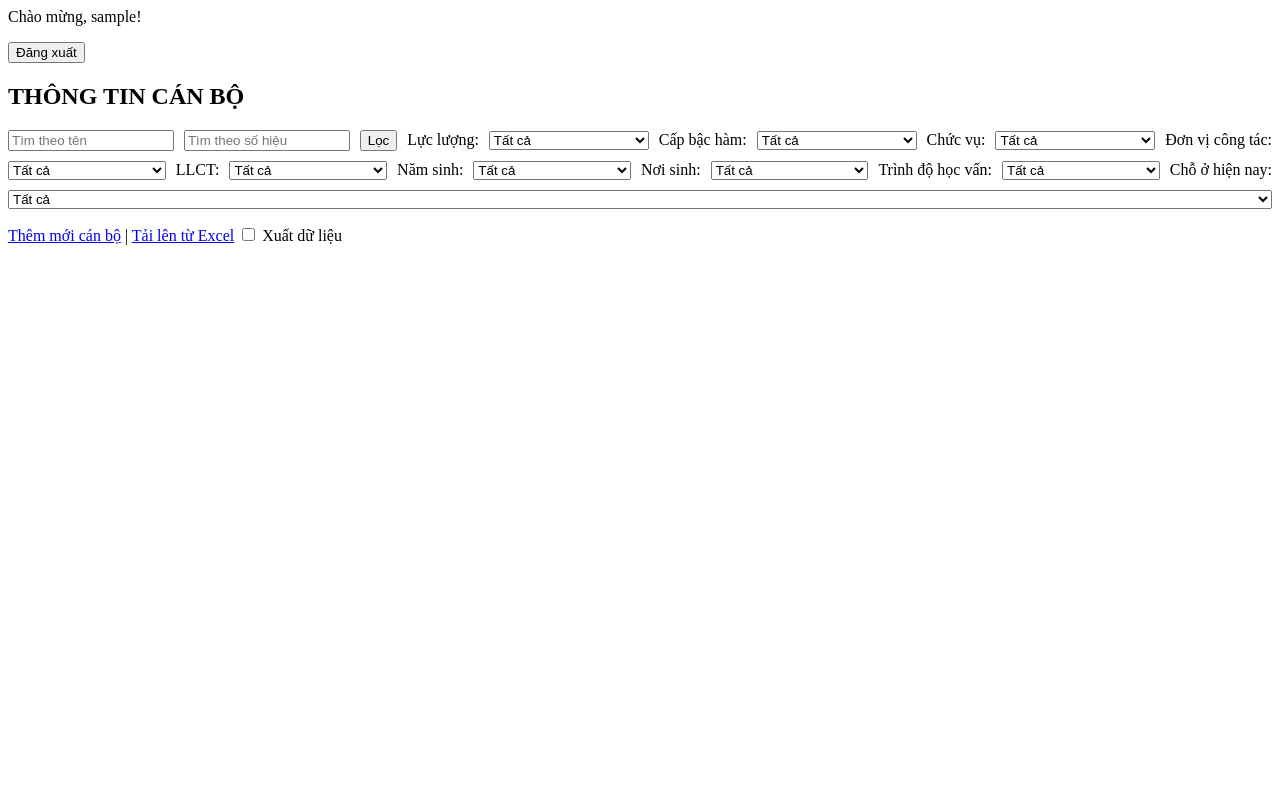
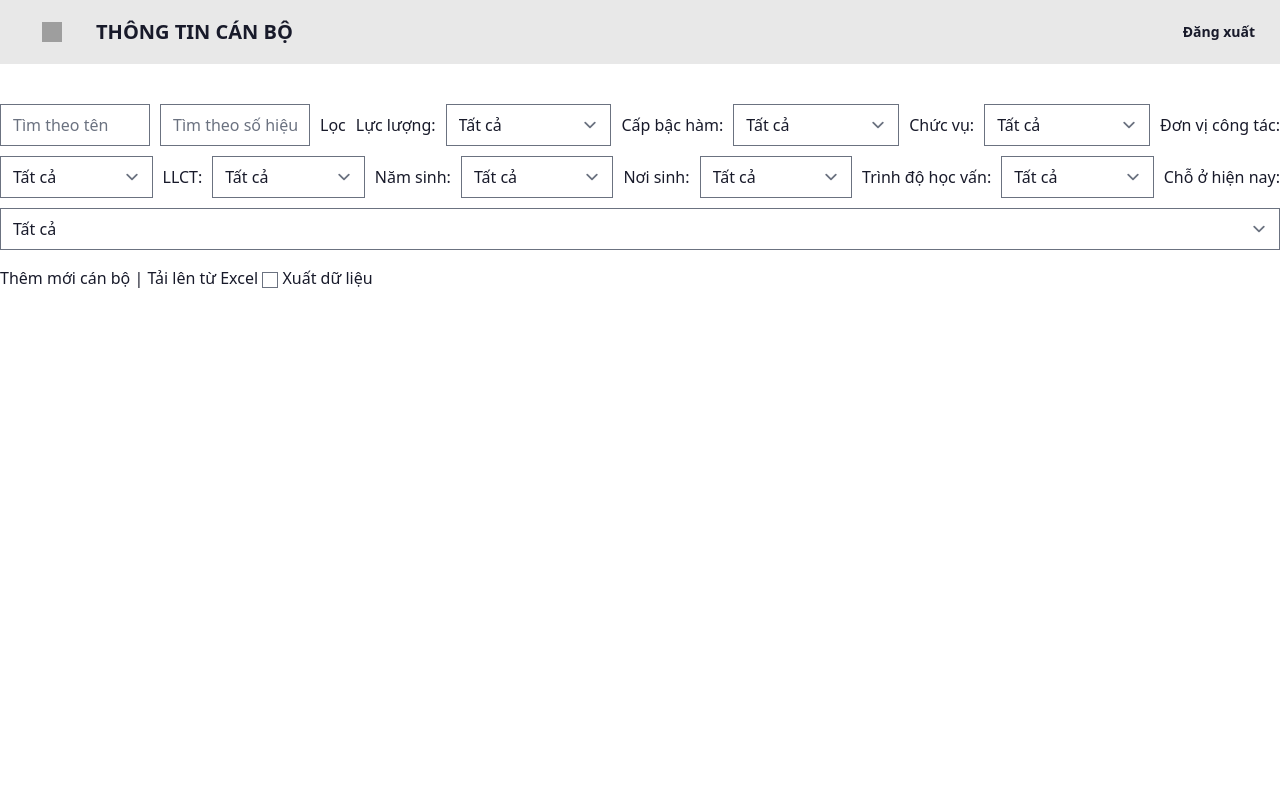
Before and after one commit to ndturng/data_management_CA, a Django app: page /officers/ in a window 1280 px wide. Run offline with Django 5.2, Linux system fonts and the light colour scheme; the visitor is signed in with stand-in values (Sample User, id 1); data that the repository does not hold is empty; some libraries are stand-ins or nearby versions; grey boxes are pictures that could not be loaded.

Commit message:
style officer_list

```diff
--- a/officers/templates/officers/officer_list.html
+++ b/officers/templates/officers/officer_list.html
@@ -1,16 +1,31 @@
+{% load static tailwind_tags %}
+
+<div class="navbar bg-base-200 mb-10">
+    <div class="flex-none tooltip tooltip-bottom" data-tip="Tìm kiếm">
+      <button class="btn btn-md btn-circle btn-ghost mx-5">
+        <img src="{% static 'src/search.png' %}" alt="Search Icon" class="w-5 h-5">
+      </button>
+    </div>
+    <div class="flex-1">
+        <h2 class="font-semibold text-xl">THÔNG TIN CÁN BỘ</h2>
+    </div>
+    <div class="flex-none">
+      <button>
             {% if user.is_authenticated %}
-    <p>Chào mừng, {{ user.username }}! </p>
+            <!-- <p>Chào mừng, {{ user.username }}! </p> -->
+            {% tailwind_css %}
             <form method="POST" action="{% url 'logout' %}">
                 {% csrf_token %}
-        <button type="submit">Đăng xuất</button>
+                <button type="submit" class="btn btn-ghost rounded-md">Đăng xuất</button>
             </form>
         {% else %}
             <a href="{% url 'login' %}">Đăng nhập</a>
         {% endif %}
-<h2>THÔNG TIN CÁN BỘ</h2>
+      </button>
+    </div>
+  </div>
 
-
-
+<div>
     <form method="GET" action="{% url 'officer_list' %}" style="display: flex; flex-wrap: wrap; gap: 10px; align-items: center;">
         <input type="text" name="q" placeholder="Tìm theo tên" value="{{ query|default_if_none:'' }}" style="flex: 1; min-width: 150px;">
 
@@ -111,6 +126,7 @@
 
 
     </form>
+</div>
 
 <a href="{% url 'officer_create' %}">Thêm mới cán bộ</a> |
 <a href="{% url 'excel_upload' %}">Tải lên từ Excel</a>
@@ -149,9 +165,10 @@
 <div id="exportForm" style="display: none;">
     <form method="post" action="{% url 'officer_list' %}">
         {% csrf_token %}
-        <h3>Chọn cán bộ và thông tin cần trích xuất</h3>
+        <h3 class="mb-10">Chọn cán bộ và thông tin cần trích xuất</h3>
 
         <!-- Officer Selection -->
+        <div class="flex justify-around">
             <div>
                 <strong>Chọn cán bộ:</strong><br>
 
@@ -195,6 +212,7 @@
                     {{ form.related_tables }}
                 </ul>
             </div>
+        </div>
 
         <button type="submit" name="export">Xuất dữ liệu</button>
     </form>
--- a/officers/templates/officers/position_plan_manage.html
+++ b/officers/templates/officers/position_plan_manage.html
@@ -110,7 +110,7 @@
             {% if form %}
             <dialog id="modal" class="modal">
                 <div class="modal-box">
-                    <h1 class="text-xl font-semibold mb-7">
+                    <h1 class="text-xl text-center font-semibold mb-7">
                         {% if edit_position_plan_id %}Cập nhật thông tin{% else %}Thêm mới thông tin{% endif %}
                     </h1>
                     <form method="dialog">
--- a/theme/static/css/dist/styles.css
+++ b/theme/static/css/dist/styles.css
@@ -827,26 +827,26 @@ html {
   --su: 64.8% 0.150 160;
   --wa: 84.71% 0.199 83.87;
   --er: 71.76% 0.221 22.18;
+  --pc: 12.078% 0.0456 269.1;
+  --sc: 13.0739% 0.010951 256.688055;
+  --ac: 15.3934% 0.022799 163.57888;
   --inc: 0% 0 0;
   --suc: 0% 0 0;
   --wac: 0% 0 0;
   --erc: 0% 0 0;
-  --rounded-box: 1rem;
-  --rounded-btn: 0.5rem;
-  --rounded-badge: 1.9rem;
   --border-btn: 1px;
   --tab-border: 1px;
-  --tab-radius: 0.5rem;
-  --p: 76.6626% 0.135433 153.450024;
-  --pc: 33.3872% 0.040618 162.240129;
-  --s: 61.3028% 0.202368 261.294233;
-  --sc: 100% 0 0;
-  --a: 72.7725% 0.149783 33.200363;
-  --ac: 0% 0 0;
-  --n: 35.5192% 0.032071 262.988584;
-  --nc: 98.4625% 0.001706 247.838921;
+  --p: 60.39% 0.228 269.1;
+  --s: 65.3694% 0.054756 256.688055;
+  --a: 76.9669% 0.113994 163.57888;
+  --n: 22.3899% 0.031305 278.07229;
+  --nc: 95.8796% 0.008588 247.915135;
   --b1: 100% 0 0;
-  --bc: 35.5192% 0.032071 262.988584;
+  --bc: 22.3899% 0.031305 278.07229;
+  --rounded-box: 0.25rem;
+  --rounded-btn: .125rem;
+  --rounded-badge: .125rem;
+  --tab-radius: 0.25rem;
   --animation-btn: 0;
   --animation-input: 0;
   --btn-focus-scale: 1;
@@ -2751,9 +2751,23 @@ details.collapse summary::-webkit-details-marker {
   font-size: 0.875rem;
 }
 
+.btn-md {
+  height: 3rem;
+  min-height: 3rem;
+  padding-left: 1rem;
+  padding-right: 1rem;
+  font-size: 0.875rem;
+}
+
 .btn-square:where(.btn-sm) {
   height: 2rem;
   width: 2rem;
+  padding: 0px;
+}
+
+.btn-square:where(.btn-md) {
+  height: 3rem;
+  width: 3rem;
   padding: 0px;
 }
 
@@ -2813,6 +2827,36 @@ details.collapse summary::-webkit-details-marker {
   font-size: 0.75rem;
   line-height: .75rem;
   --tab-padding: 0.5rem;
+}
+
+.tooltip {
+  position: relative;
+  display: inline-block;
+  --tooltip-offset: calc(100% + 1px + var(--tooltip-tail, 0px));
+}
+
+.tooltip:before {
+  position: absolute;
+  pointer-events: none;
+  z-index: 1;
+  content: var(--tw-content);
+  --tw-content: attr(data-tip);
+}
+
+.tooltip:before, .tooltip-top:before {
+  transform: translateX(-50%);
+  top: auto;
+  left: 50%;
+  right: auto;
+  bottom: var(--tooltip-offset);
+}
+
+.tooltip-bottom:before {
+  transform: translateX(-50%);
+  top: var(--tooltip-offset);
+  left: 50%;
+  right: auto;
+  bottom: auto;
 }
 
 .join.join-vertical > :where(*:not(:first-child)):is(.btn) {
@@ -2879,6 +2923,103 @@ details.collapse summary::-webkit-details-marker {
   border-bottom-left-radius: 0px;
 }
 
+.tooltip {
+  position: relative;
+  display: inline-block;
+  text-align: center;
+  --tooltip-tail: 0.1875rem;
+  --tooltip-color: var(--fallback-n,oklch(var(--n)/1));
+  --tooltip-text-color: var(--fallback-nc,oklch(var(--nc)/1));
+  --tooltip-tail-offset: calc(100% + 0.0625rem - var(--tooltip-tail));
+}
+
+.tooltip:before,
+.tooltip:after {
+  opacity: 0;
+  transition-property: color, background-color, border-color, text-decoration-color, fill, stroke, opacity, box-shadow, transform, filter, -webkit-backdrop-filter;
+  transition-property: color, background-color, border-color, text-decoration-color, fill, stroke, opacity, box-shadow, transform, filter, backdrop-filter;
+  transition-property: color, background-color, border-color, text-decoration-color, fill, stroke, opacity, box-shadow, transform, filter, backdrop-filter, -webkit-backdrop-filter;
+  transition-delay: 100ms;
+  transition-duration: 200ms;
+  transition-timing-function: cubic-bezier(0.4, 0, 0.2, 1);
+}
+
+.tooltip:after {
+  position: absolute;
+  content: "";
+  border-style: solid;
+  border-width: var(--tooltip-tail, 0);
+  width: 0;
+  height: 0;
+  display: block;
+}
+
+.tooltip:before {
+  max-width: 20rem;
+  white-space: normal;
+  border-radius: 0.25rem;
+  padding-left: 0.5rem;
+  padding-right: 0.5rem;
+  padding-top: 0.25rem;
+  padding-bottom: 0.25rem;
+  font-size: 0.875rem;
+  line-height: 1.25rem;
+  background-color: var(--tooltip-color);
+  color: var(--tooltip-text-color);
+  width: -moz-max-content;
+  width: max-content;
+}
+
+.tooltip.tooltip-open:before {
+  opacity: 1;
+  transition-delay: 75ms;
+}
+
+.tooltip.tooltip-open:after {
+  opacity: 1;
+  transition-delay: 75ms;
+}
+
+.tooltip:hover:before {
+  opacity: 1;
+  transition-delay: 75ms;
+}
+
+.tooltip:hover:after {
+  opacity: 1;
+  transition-delay: 75ms;
+}
+
+.tooltip:has(:focus-visible):after,
+.tooltip:has(:focus-visible):before {
+  opacity: 1;
+  transition-delay: 75ms;
+}
+
+.tooltip:not([data-tip]):hover:before,
+.tooltip:not([data-tip]):hover:after {
+  visibility: hidden;
+  opacity: 0;
+}
+
+.tooltip:after, .tooltip-top:after {
+  transform: translateX(-50%);
+  border-color: var(--tooltip-color) transparent transparent transparent;
+  top: auto;
+  left: 50%;
+  right: auto;
+  bottom: var(--tooltip-tail-offset);
+}
+
+.tooltip-bottom:after {
+  transform: translateX(-50%);
+  border-color: transparent transparent var(--tooltip-color) transparent;
+  top: var(--tooltip-tail-offset);
+  left: 50%;
+  right: auto;
+  bottom: auto;
+}
+
 .sr-only {
   position: absolute;
   width: 1px;
@@ -2956,6 +3097,10 @@ details.collapse summary::-webkit-details-marker {
   margin-bottom: 2.5rem;
 }
 
+.mb-10 {
+  margin-bottom: 2.5rem;
+}
+
 .mb-3 {
   margin-bottom: 0.75rem;
 }
@@ -2992,10 +3137,6 @@ details.collapse summary::-webkit-details-marker {
   margin-left: 2rem;
 }
 
-.mr-1 {
-  margin-right: 0.25rem;
-}
-
 .mr-10 {
   margin-right: 2.5rem;
 }
@@ -3004,14 +3145,6 @@ details.collapse summary::-webkit-details-marker {
   margin-right: 2.75rem;
 }
 
-.mr-14 {
-  margin-right: 3.5rem;
-}
-
-.mr-16 {
-  margin-right: 4rem;
-}
-
 .mr-2 {
   margin-right: 0.5rem;
 }
@@ -3036,14 +3169,6 @@ details.collapse summary::-webkit-details-marker {
   margin-right: 1.5rem;
 }
 
-.mr-7 {
-  margin-right: 1.75rem;
-}
-
-.mr-8 {
-  margin-right: 2rem;
-}
-
 .mr-9 {
   margin-right: 2.25rem;
 }
@@ -3132,6 +3257,14 @@ details.collapse summary::-webkit-details-marker {
   width: 100%;
 }
 
+.flex-1 {
+  flex: 1 1 0%;
+}
+
+.flex-none {
+  flex: none;
+}
+
 .table-auto {
   table-layout: auto;
 }
@@ -3164,12 +3297,20 @@ details.collapse summary::-webkit-details-marker {
   justify-content: space-between;
 }
 
+.justify-around {
+  justify-content: space-around;
+}
+
 .rounded-box {
   border-radius: var(--rounded-box, 1rem);
 }
 
 .rounded-lg {
   border-radius: 0.5rem;
+}
+
+.rounded-md {
+  border-radius: 0.375rem;
 }
 
 .border {
@@ -3230,10 +3371,6 @@ details.collapse summary::-webkit-details-marker {
 
 .pl-10 {
   padding-left: 2.5rem;
-}
-
-.pl-14 {
-  padding-left: 3.5rem;
 }
 
 .pl-28 {
--- a/theme/static_src/tailwind.config.js
+++ b/theme/static_src/tailwind.config.js
@@ -58,6 +58,6 @@ module.exports = {
     ],
 
     daisyui: {
-        themes: ["emerald"], // Add your preferred themes here
+        themes: ["corporate"], // Add your preferred themes here
     },
 }
```
Also changed, not shown: officers/templates/officers/discipline_manage.html (+12 -9 lines), officers/templates/officers/laudatory_manage.html (+14 -11 lines), officers/templates/officers/learning_path_manage.html (+10 -8 lines), officers/templates/officers/relative_manage.html (+19 -14 lines), officers/templates/officers/salary_process_manage.html (+13 -10 lines), officers/templates/officers/work_process_manage.html (+10 -12 lines). Lines whose indentation alone changed are shown as unchanged.
